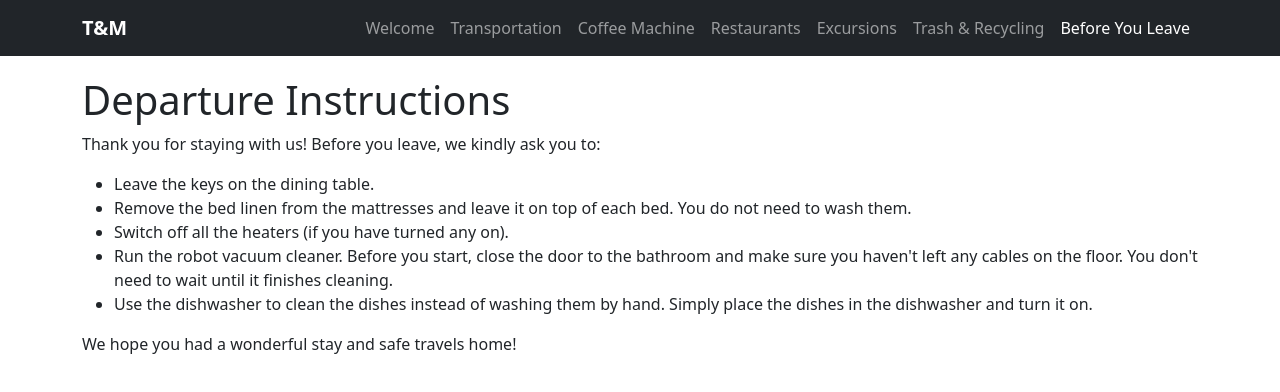
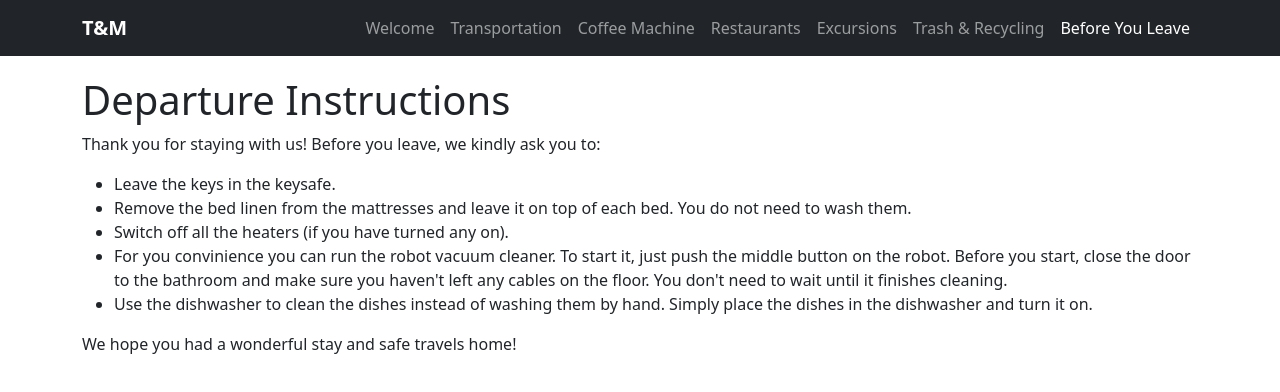
Before and after one commit to eelok/homelink-svelte, a SvelteKit app: page /en/departure in a window 1280 px wide. Shown: the top 392 px of the page. Built offline with nearby package versions, Linux system fonts and the light colour scheme.

Commit message:
add robot information

```diff
--- a/src/routes/en/departure/+page.svelte
+++ b/src/routes/en/departure/+page.svelte
@@ -2,10 +2,10 @@
     <h1>Departure Instructions</h1>
     <p>Thank you for staying with us! Before you leave, we kindly ask you to:</p>
     <ul>
-        <li>Leave the keys on the dining table.</li>
+        <li>Leave the keys in the keysafe.</li>
         <li>Remove the bed linen from the mattresses and leave it on top of each bed. You do not need to wash them.</li>
         <li>Switch off all the heaters (if you have turned any on).</li>
-        <li>Run the robot vacuum cleaner. Before you start, close the door to the bathroom and make sure you haven't left any cables on the floor. You don't need to wait until it finishes cleaning.</li>
+        <li>For you convinience you can run the robot vacuum cleaner. To start it, just push the middle button on the robot. Before you start, close the door to the bathroom and make sure you haven't left any cables on the floor. You don't need to wait until it finishes cleaning.</li>
         <li>Use the dishwasher to clean the dishes instead of washing them by hand. Simply place the dishes in the dishwasher and turn it on.</li>
     </ul>
     <p>We hope you had a wonderful stay and safe travels home!</p>
```
